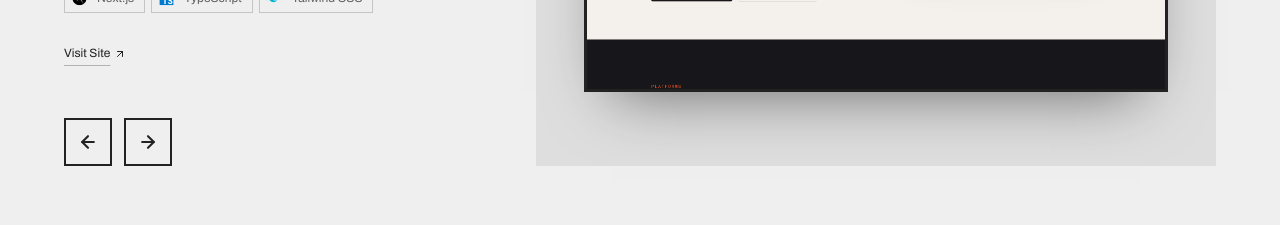
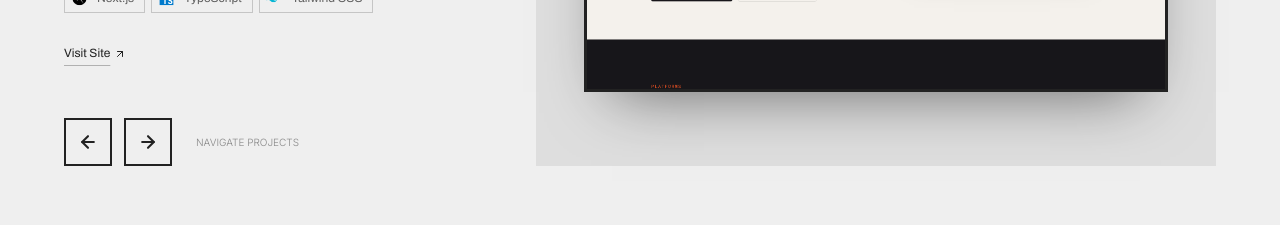
Before and after one commit to mors-codes/portfolio-2026, a Next.js app: page / in a window 1280 px wide. Shown: the part 2160-2385 px from the top of the page. Built offline with nearby package versions, Linux system fonts and the light colour scheme; a web font is replaced by a local one.

Commit message:
Works: add Navigate projects label next to the arrows

```diff
--- a/src/components/ui/WorksSwap.tsx
+++ b/src/components/ui/WorksSwap.tsx
@@ -414,6 +414,10 @@ export default function WorksSwap({ works }: WorksSwapProps) {
               <ArrowRight size={20} strokeWidth={2.5} aria-hidden="true" />
             </button>
           </div>
+
+          <span className="font-display text-[10px] font-light text-ink/50 uppercase">
+            Navigate projects
+          </span>
         </div>
       )}
     </div>
```
